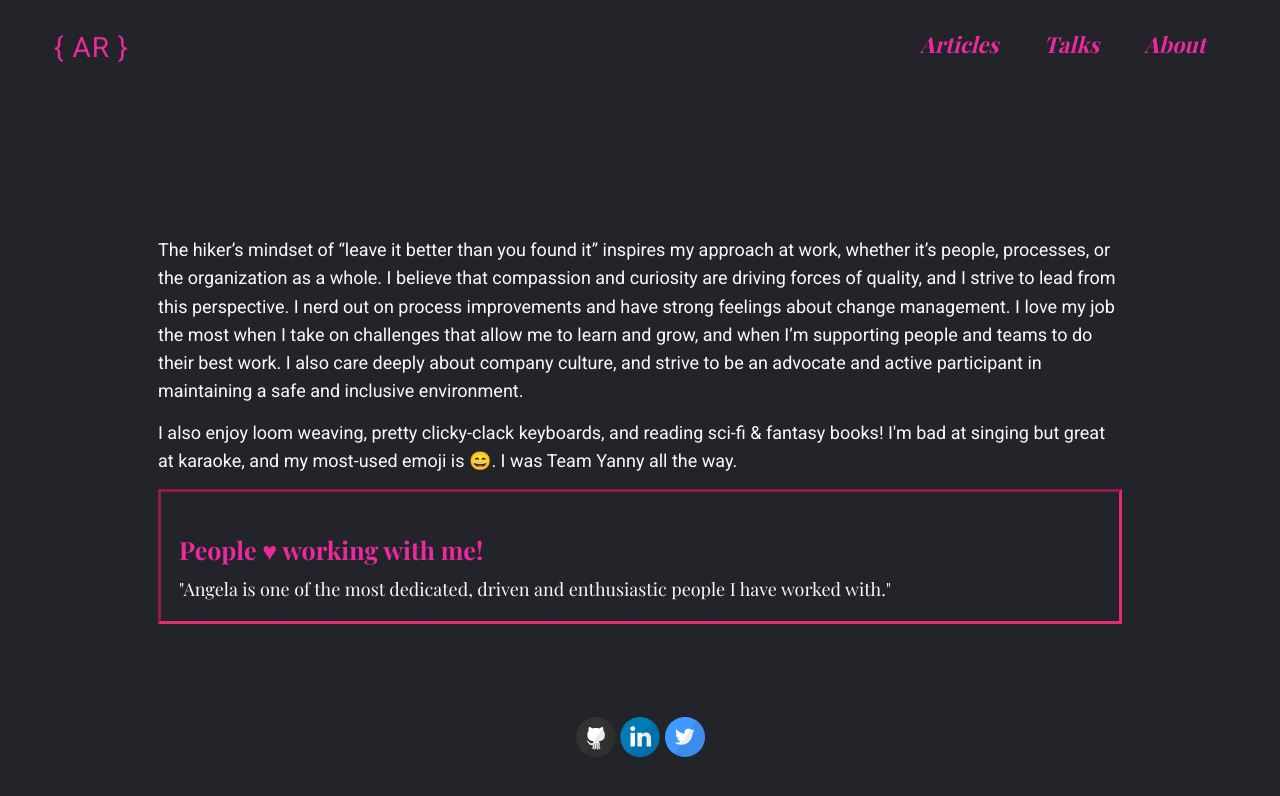
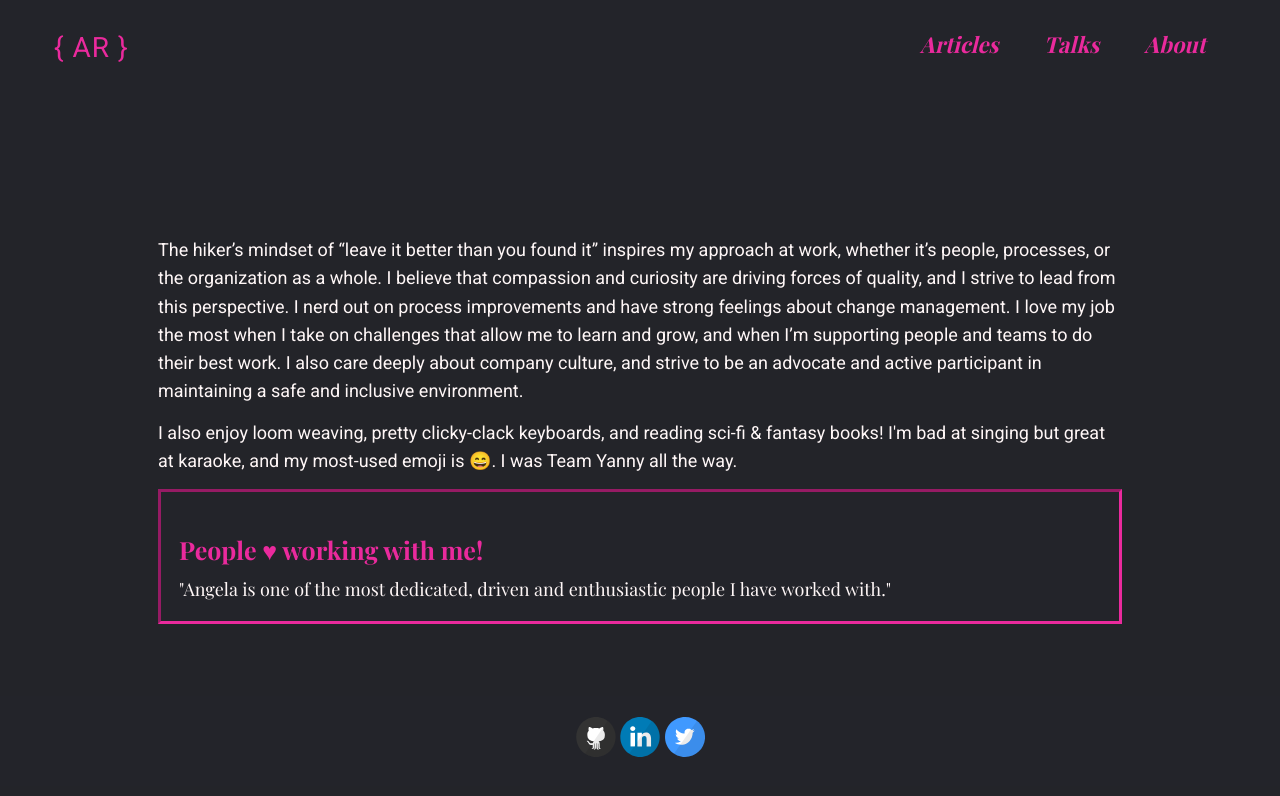
Before and after one commit to angelariggs/angelariggs.github.io, a Jekyll site: the page built from about.md, in a window 1280 px wide. Shown: the top 796 px of the page. Built offline with Jekyll 4.4.1, drawn with Linux system fonts in a browser that asks for light colours; some web fonts are replaced.

Commit message:
border color

```diff
--- a/_sass/_about.scss
+++ b/_sass/_about.scss
@@ -7,5 +7,5 @@
   text-align: left;
   border-style: inset;
   border-width: 3px;
-  border-color: #E52974;
+  border-color: #EA2A9D;
 }
```
